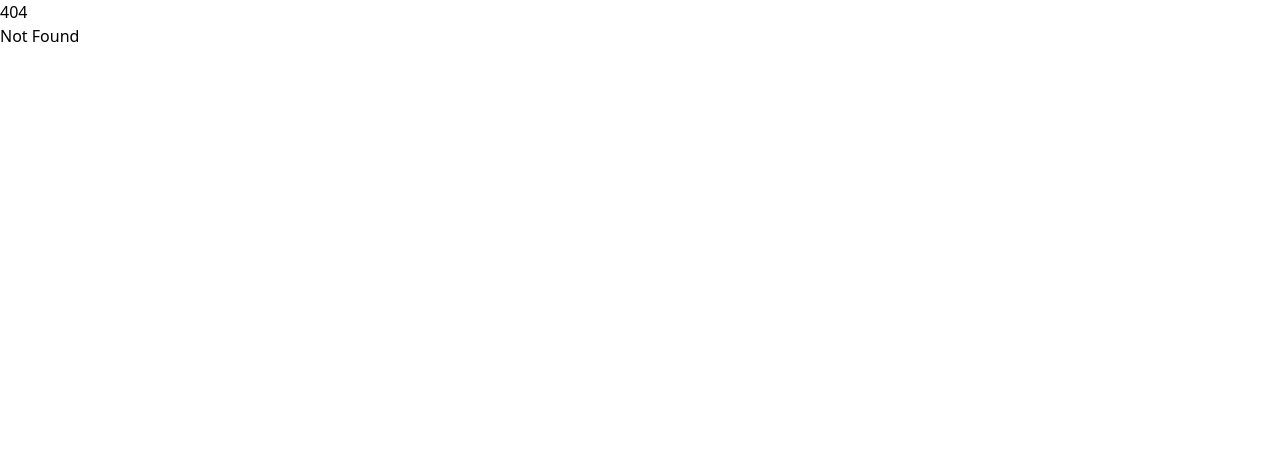
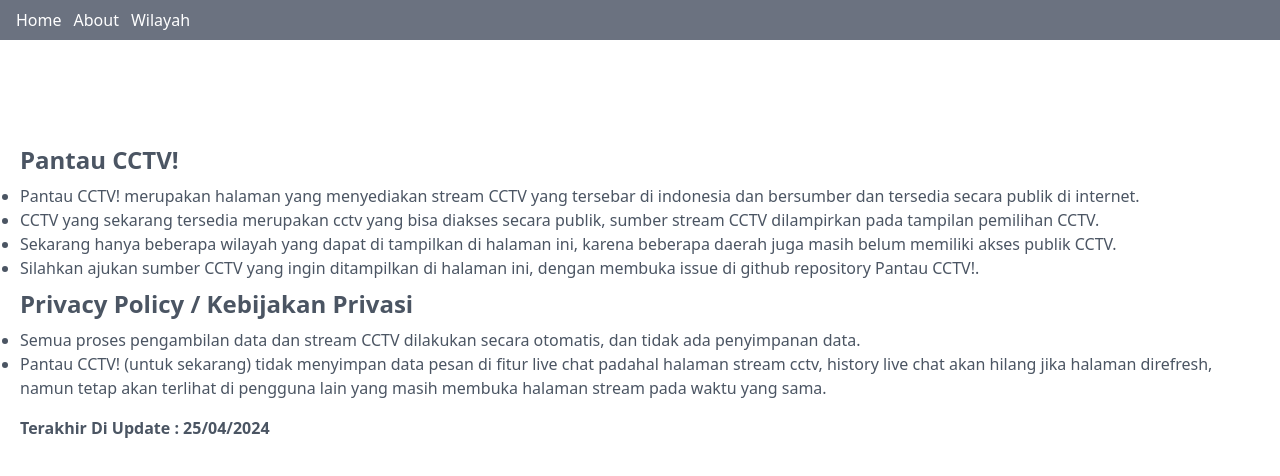
Before and after one commit to bagusindrayana/terpantau, a SvelteKit app: page /about in a window 1280 px wide. Before the commit this address had no page. Shown: the top 476 px of the page. Built offline with nearby package versions, Linux system fonts and the light colour scheme.

Commit message:
add about page

```diff
--- a/src/components/Navbar.svelte
+++ b/src/components/Navbar.svelte
@@ -20,7 +20,7 @@
 
   <nav data-sveltekit-reload class="w-full flex gap-3 px-4 py-2 bg-gray-500 text-white">
     <a href="/" class="hover:underline">Home</a>
-    <a href="#" class="hover:underline">About</a>
+    <a href="/about" class="hover:underline">About</a>
     <div class="dropdown  md:relative">
       <button class="relative z-10 block" on:click={() => dropdownOpen = !dropdownOpen}>
         Wilayah
--- /dev/null
+++ b/src/routes/(main)/about/+page.svelte
@@ -0,0 +1,37 @@
+<svelte:head>
+    <title>About Pantau CCTV</title>
+    <meta name="description" content="About Pantau CCTV" />
+</svelte:head>
+<section class="text-gray-600 body-font">
+    <div class="container px-5 py-12 md:py-24 mx-auto">
+        <h1 class="text-2xl font-bold my-2">Pantau CCTV!</h1>
+        <ul class="list-disc">
+            <li>
+                Pantau CCTV! merupakan halaman yang menyediakan stream CCTV yang tersebar di indonesia dan bersumber dan tersedia secara publik di internet.
+            </li>
+
+            <li>
+                CCTV yang sekarang tersedia merupakan cctv yang bisa diakses secara publik, sumber stream CCTV dilampirkan pada tampilan pemilihan CCTV.
+            </li>
+            <li>
+                Sekarang hanya beberapa wilayah yang dapat di tampilkan di halaman ini, karena beberapa daerah juga masih belum memiliki akses publik CCTV.
+            </li>
+            <li>
+                Silahkan ajukan sumber CCTV yang ingin ditampilkan di halaman ini, dengan membuka issue di github repository <a href="https://github.com/bagusindrayana/terpantau" target="_blank">Pantau CCTV!.</a>
+            </li>
+        </ul>
+        <h1 class="text-2xl font-bold my-2">Privacy Policy / Kebijakan Privasi</h1>
+        <ul class="list-disc">
+            <li>
+                Semua proses pengambilan data dan stream CCTV dilakukan secara otomatis, dan tidak ada penyimpanan data.
+            </li>
+            <li>
+                Pantau CCTV! (untuk sekarang) tidak menyimpan data pesan di fitur live chat padahal halaman stream cctv, history live chat akan hilang jika halaman direfresh, namun tetap akan terlihat di pengguna lain yang masih membuka halaman stream pada waktu yang sama.
+            </li>
+        </ul>
+
+        <p class="my-4 font-bold">
+            Terakhir Di Update : 25/04/2024
+        </p>
+    </div>
+</section>
```
